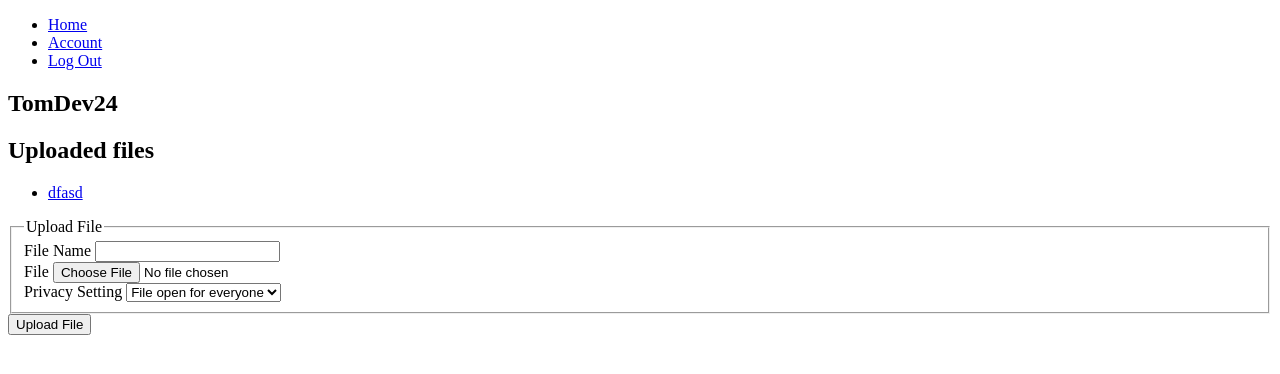
After one commit to TomDev24/ShareFile, a Flask app: page /account in a window 1280 px wide. The commit adds this page. Shown: the top 374 px of the page. Run offline with Flask 2, Linux system fonts and the light colour scheme; a user stored in the database is signed in; data comes from the database, SQL or seed files in the repository; both versions use the stored data as it was after the commit; some libraries are stand-ins or nearby versions.

Commit message:
Login/logout, account profile, file upload

```diff
--- a/requirements.txt
+++ b/requirements.txt
@@ -3,3 +3,4 @@ flask-sqlalchemy
 flask-wtf
 email_validator
 flask-bcrypt
+flask-login
--- a/shareFile/forms.py
+++ b/shareFile/forms.py
@@ -1,5 +1,6 @@
 from flask_wtf import FlaskForm
-from wtforms import StringField, PasswordField, SubmitField
+from wtforms import StringField, PasswordField, SubmitField, SelectField
+from flask_wtf.file import FileField
 from wtforms.validators import DataRequired, Length, Email, EqualTo, ValidationError
 from shareFile.models import User
 
@@ -30,3 +31,10 @@ class LoginForm(FlaskForm):
     password = PasswordField("Password",
                             validators=[DataRequired()])
     submit = SubmitField("Log in")
+
+class UploadFileForm(FlaskForm):
+    filename = StringField( "File Name",
+                            validators=[DataRequired(), Length(min=2, max=20)] )
+    file = FileField("File", validators=[DataRequired()] )
+    access_setting = SelectField('Privacy Setting', choices=[(2,"File open for everyone"), (1,"Link access"), (0,"Only for me")])
+    submit = SubmitField("Upload File")
--- a/shareFile/routes.py
+++ b/shareFile/routes.py
@@ -1,7 +1,10 @@
 from flask import url_for, redirect, render_template, flash
-from shareFile.forms import RegForm, LoginForm
+from shareFile.forms import RegForm, LoginForm, UploadFileForm
 from shareFile import app, db, bcrypt
 from shareFile.models import User, FileEntry
+from flask_login import login_user, current_user, logout_user, login_required
+import os
+import secrets
 
 @app.route("/")
 @app.route("/home")
@@ -10,6 +13,8 @@ def home():
 
 @app.route("/register", methods=["GET", "POST"])
 def register():
+    if current_user.is_authenticated:
+        return redirect(url_for('home'))
     form = RegForm()
     if form.validate_on_submit():
         hash_password = bcrypt.generate_password_hash(form.password.data).decode("utf-8")
@@ -22,13 +27,44 @@ def register():
 
 @app.route("/login", methods=["GET", "POST"])
 def login():
+    if current_user.is_authenticated:
+        return redirect(url_for('home'))
     form = LoginForm()
     if form.validate_on_submit():
         user = User.query.filter_by(email=form.email.data).first()
         if user and bcrypt.check_password_hash(user.password, form.password.data):
-            #login_user(user)
+            login_user(user)
             flash(f"Welcome back {user.username}!")
             return redirect(url_for("home"))
         else:
             flash("No such account")
     return render_template("login.html", form=form)
+
+@app.route("/logout")
+def logout():
+    logout_user()
+    return redirect(url_for('home'))
+
+def save_file(form_file):
+    random_hex = secrets.token_hex(8)
+    f_name, f_ext = os.path.splitext(form_file.filename)
+    new_filename = random_hex + f_ext
+    new_file_path = os.path.join(app.root_path, 'static/', 'FileCollection/', new_filename)
+    form_file.save(new_file_path)
+    relative_path = url_for('static', filename='FileCollection/' + new_filename)
+    return relative_path, new_filename
+
+@app.route("/account", methods = ["GET", "POST"])
+@login_required
+def account():
+    form = UploadFileForm()
+    files = FileEntry.query.filter_by(user_id=current_user.id).all()
+    if form.validate_on_submit():
+        _, new_filename = save_file(form.file.data)
+        new_file = FileEntry(file_path=new_filename, access=form.access_setting.data, download_amount=0,
+                            filename=form.filename.data, user_id=current_user.id)
+        db.session.add(new_file)
+        db.session.commit()
+        flash("File uploaded")
+        return redirect(url_for("account"))
+    return render_template("account.html", files=files, form=form)
--- /dev/null
+++ b/shareFile/templates/account.html
@@ -0,0 +1,51 @@
+{% extends "layout.html" %}
+  {% block content %}
+  <div>
+    <h2>{{ current_user.username }}</h2>
+    <div>
+      <h2>Uploaded files</h2>
+      {% if files %}
+      <ul>
+        {% for file in files %}
+          <li><a href="files/{{ file.file_path }}"> {{ file.filename }} </a></li>
+        {% endfor %}
+      </ul>
+      {% endif %}
+    </div>
+    <form method="POST" action="" enctype="multipart/form-data">
+      {{ form.hidden_tag() }}
+      <fieldset>
+        <legend>Upload File</legend>
+        <div>
+          {% if form.filename.errors %}
+            <div>
+              {% for error in form.filename.errors %}
+                <small>{{ error }};</small>
+              {% endfor %}
+            </div>
+          {% endif%}
+          {{ form.filename.label }}
+          {{ form.filename }}
+        </div>
+        <div>
+          {% if form.file.errors %}
+            <div>
+              {% for error in form.file.errors %}
+                <small>{{ error }};</small>
+              {% endfor %}
+            </div>
+          {% endif%}
+          {{ form.file.label }}
+          {{ form.file }}
+        </div>
+        <div class="">
+          {{ form.access_setting.label }}
+          {{ form.access_setting }}
+        </div>
+      </fieldset>
+      <div>
+        {{ form.submit }}
+      </div>
+    </form>
+  </div>
+  {% endblock content%}
--- a/shareFile/templates/layout.html
+++ b/shareFile/templates/layout.html
@@ -4,14 +4,19 @@
   <meta charset="UTF-8">
   <meta name="viewport" content="width=device-width, initial-scale=1.0">
   <meta http-equiv="X-UA-Compatible" content="ie=edge">
-  <title>ShareFile</title>
+  <title>shareFile</title>
 </head>
 <body>
   <nav>
     <ul>
       <li><a href="{{ url_for("home") }}">Home</a></li>
-      <li><a href="{{ url_for("register") }}">Register</a></li>
-      <li><a href="{{ url_for("login") }}">Login</a></li>
+      {% if current_user.is_authenticated %}
+        <li><a href="{{ url_for("account") }}">Account</a></li>
+        <li><a href="{{ url_for("logout") }}">Log Out</a></li>
+      {% else %}
+        <li><a href="{{ url_for("register") }}">Register</a></li>
+        <li><a href="{{ url_for("login") }}">Login</a></li>
+      {% endif %}
     </ul>
   </nav>
   {% with messages = get_flashed_messages() %}
```
Also changed, not shown: shareFile/__init__.py (+7 -0 lines), shareFile/models.py (+13 -2 lines), shareFile/templates/home.html (+14 -0 lines), shareFile/site.db, shareFile/static/FileCollection/b3653d7bc54923d4.jpg (added).
